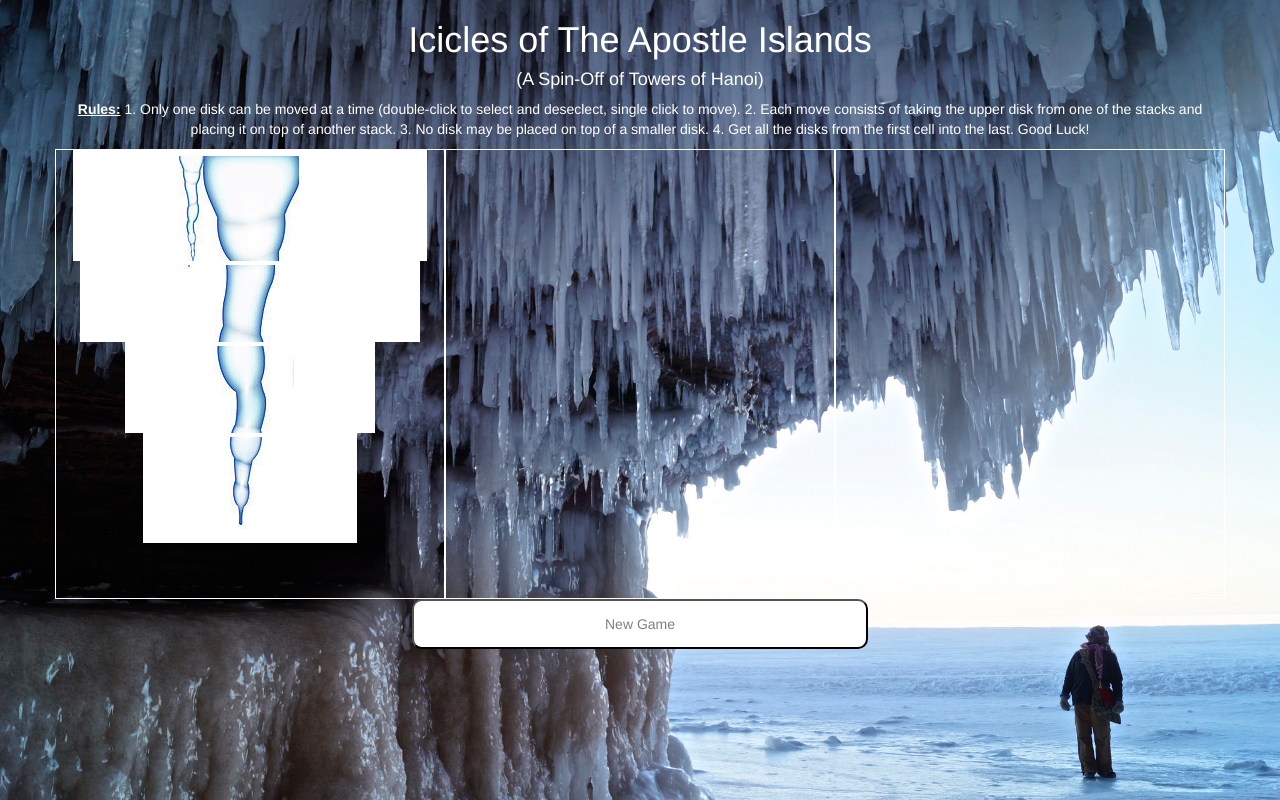
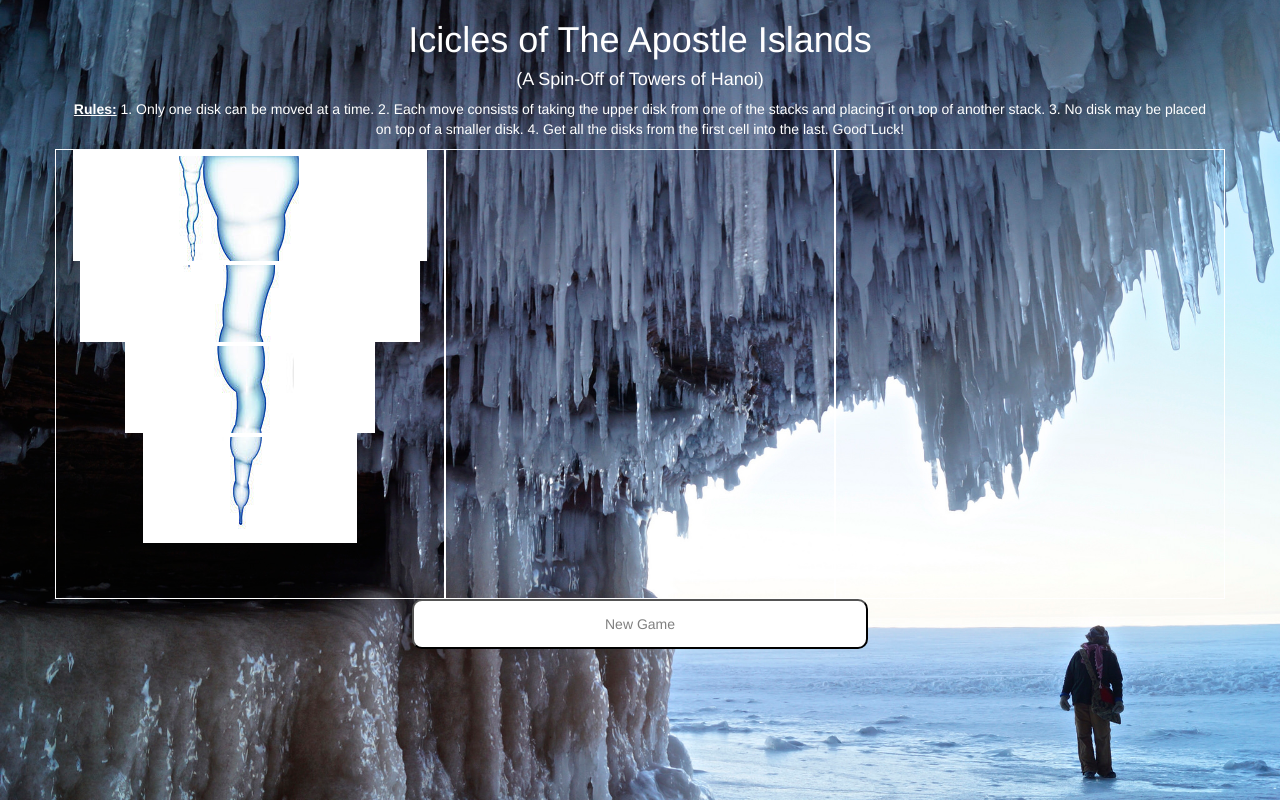
Before and after one commit to berlinpaige/icicles, a plain HTML site: page index.html in a window 1280 px wide. Drawn offline with nearby package versions, Linux system fonts and the light colour scheme.

Commit message:
edit text

```diff
--- a/index.html
+++ b/index.html
@@ -8,7 +8,7 @@
   <div class='container text-center header'>
       <h1>Icicles of The Apostle Islands</h1>
     <h4>(A Spin-Off of Towers of Hanoi)</h4>
-    <p><strong>Rules:</strong> 1. Only one disk can be moved at a time (double-click to select and deseclect, single click to move). 2. Each move consists of taking the upper disk from one of the stacks and placing it on top of another stack. 3. No disk may be placed on top of a smaller disk. 4. Get all the disks from the first cell into the last. Good Luck!
+    <p><strong>Rules:</strong> 1. Only one disk can be moved at a time. 2. Each move consists of taking the upper disk from one of the stacks and placing it on top of another stack. 3. No disk may be placed on top of a smaller disk. 4. Get all the disks from the first cell into the last. Good Luck!
     <div class='row'>
       <div id="leftContainer" class= 'backdrops col-xs-4'>
         <div id='leftInner' class='innerblock'>
```
Also changed, not shown: towers.js (line endings or trailing spaces).
